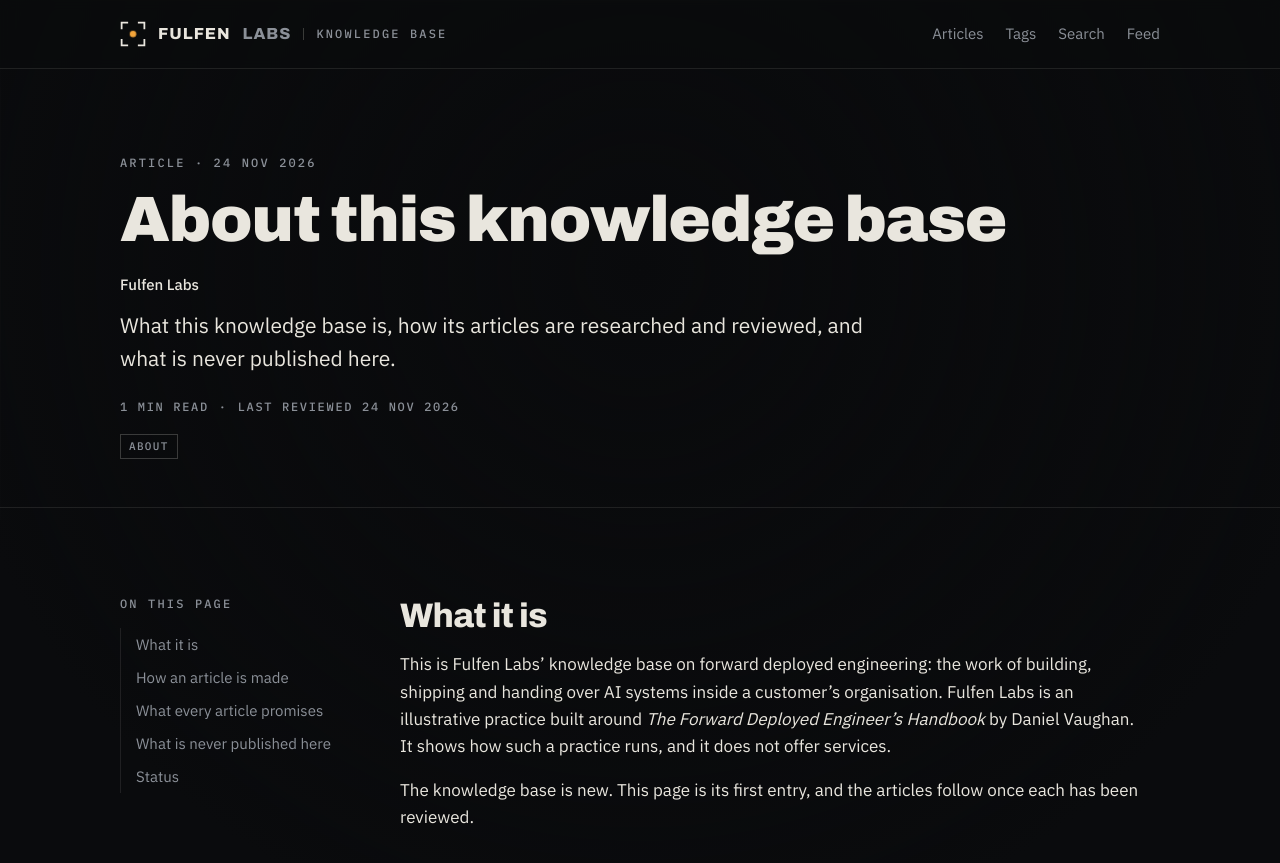
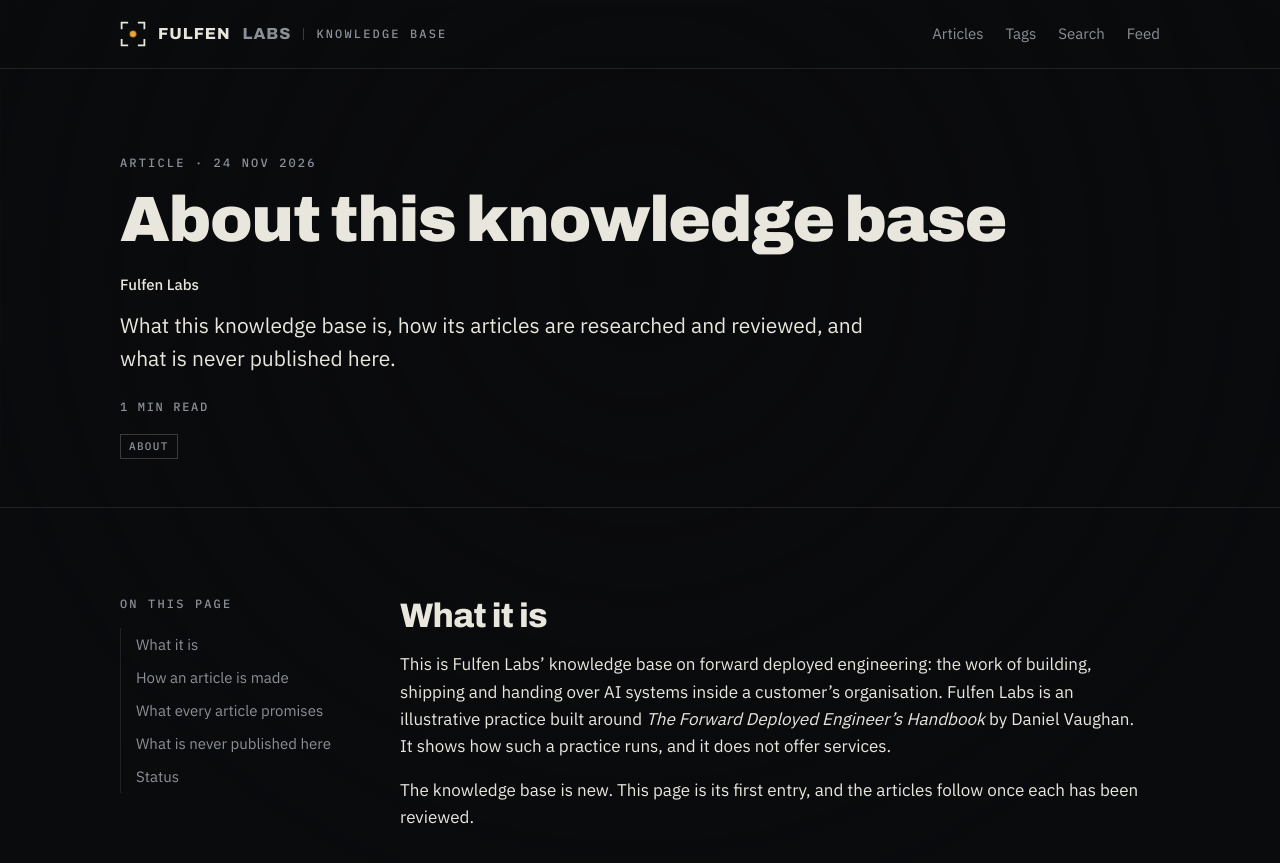
Before and after one commit to fulfen-labs/kb, a Jekyll site: the page built from _posts/2026-11-24-about.md, in a window 1280 px wide and 900 px high. Shown: the top 863 px of the window. Built offline with Jekyll 4.4.1, drawn with Linux system fonts in a browser that asks for light colours.

Commit message:
About post: no 'last reviewed' date until the owner has reviewed it
Co-Authored-By: Claude Opus 5.5 <noreply@anthropic.com>
Claude-Session: https://claude.ai/code/session_01VgY4obz7XrA5DvweQvpSDY

```diff
--- a/_posts/2026-11-24-about.md
+++ b/_posts/2026-11-24-about.md
@@ -2,7 +2,6 @@
 title: "About this knowledge base"
 summary: "What this knowledge base is, how its articles are researched and reviewed, and what is never published here."
 date: 2026-11-24T12:00:00+00:00
-reviewed: 2026-11-24
 tags: [about]
 slug: about
 author: "Fulfen Labs"
```
